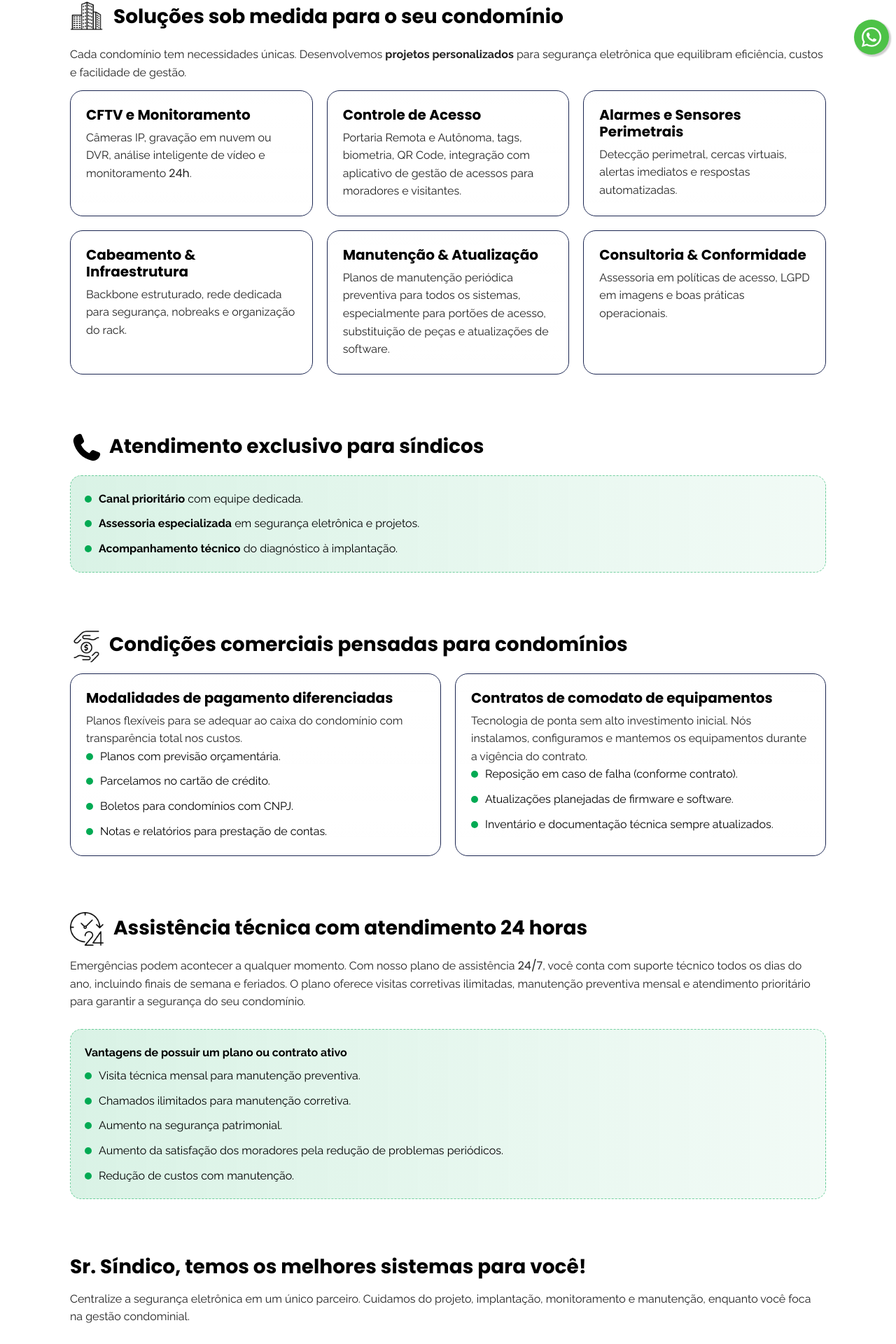
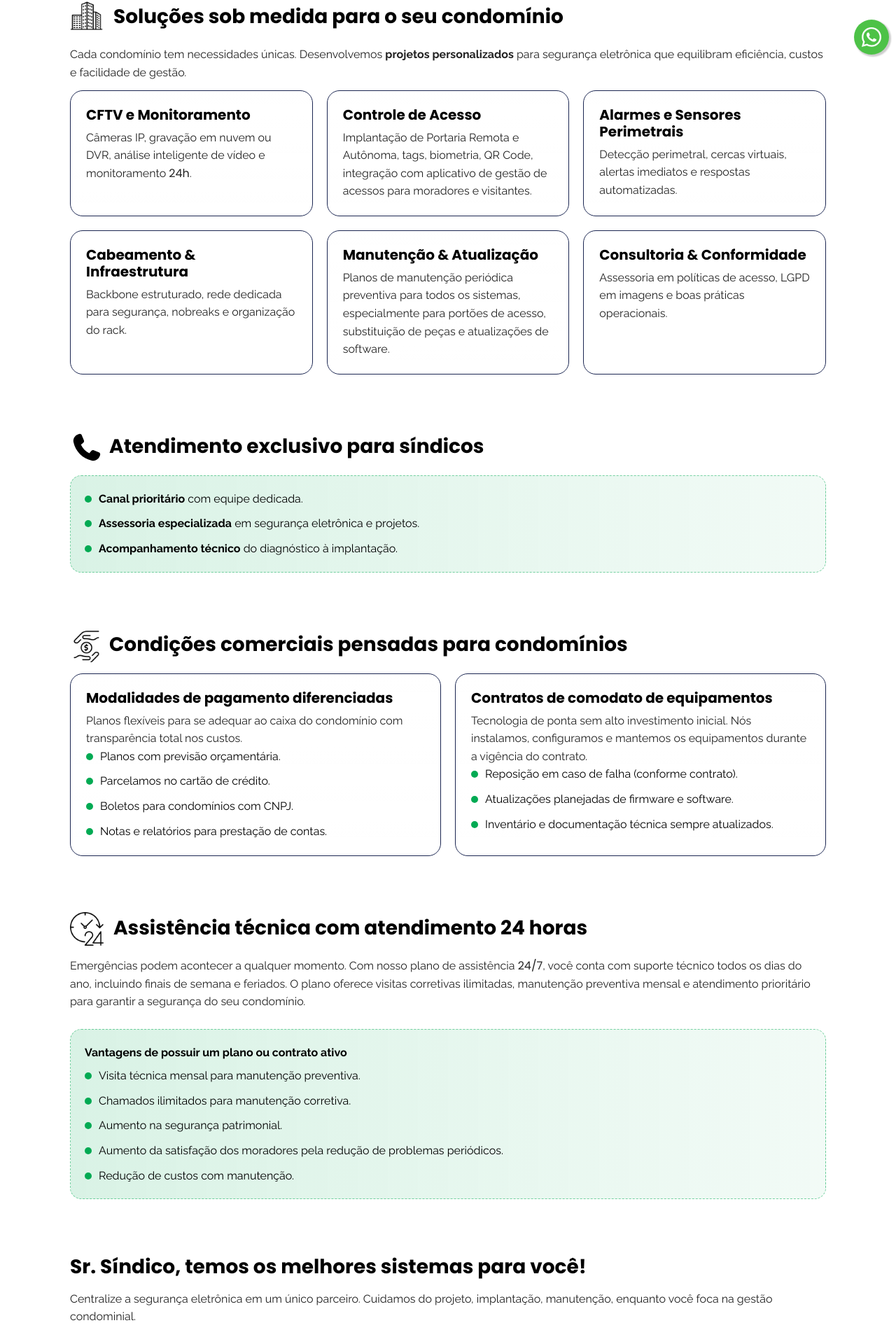
Before and after one commit to nicolasmansan/realeza-seguranca-eletronica, an Angular app: page /sindicos in a window 1280 px wide. Shown: the part 712-2632 px from the top of the page at 70% size. Built offline with nearby package versions, Linux system fonts and the light colour scheme.

Commit message:
Ajuste de conteúdo na página do síndico

```diff
--- a/src/app/pages/sindico-page/sindico-page.html
+++ b/src/app/pages/sindico-page/sindico-page.html
@@ -58,7 +58,7 @@
       </article>
       <article class="card" aria-labelledby="acesso">
         <h3 id="acesso">Controle de Acesso</h3>
-        <p class="muted">Portaria Remota e Autônoma, tags, biometria, QR Code, integração com aplicativo de gestão de acessos para moradores e visitantes.
+        <p class="muted">Implantação de Portaria Remota e Autônoma, tags, biometria, QR Code, integração com aplicativo de gestão de acessos para moradores e visitantes.
         </p>
       </article>
       <article class="card" aria-labelledby="alarmes">
@@ -142,8 +142,7 @@
 
   <section id="srsindico">
     <h2>Sr. Síndico, temos os melhores sistemas para você!</h2>
-    <p class="muted">Centralize a segurança eletrônica em um único parceiro. Cuidamos do projeto, implantação,
-      monitoramento e manutenção, enquanto você foca na gestão condominial.
+    <p class="muted">Centralize a segurança eletrônica em um único parceiro. Cuidamos do projeto, implantação, manutenção, enquanto você foca na gestão condominial.
     </p>
     <br>
     <ul class="list">
@@ -161,8 +160,7 @@
         prevista
         em cláusula específica.</dd>
       <dt>Vocês atendem emergências fora do horário comercial?</dt>
-      <dd>Sim. Nosso <strong>suporte <span class="use-poppins">24</span> horas</strong> está disponível todos os dias, inclusive finais de semana e
-        feriados.</dd>
+      <dd>Sim. Nosso suporte está disponível todos os dias, inclusive finais de semana e feriados.</dd>
       <dt>Como funciona a consultoria para projetos personalizados?</dt>
       <dd>Realizamos diagnóstico no local, mapeamento de riscos, proposta técnica e cronograma de implantação, sempre
         alinhados ao orçamento do condomínio.</dd>
```
